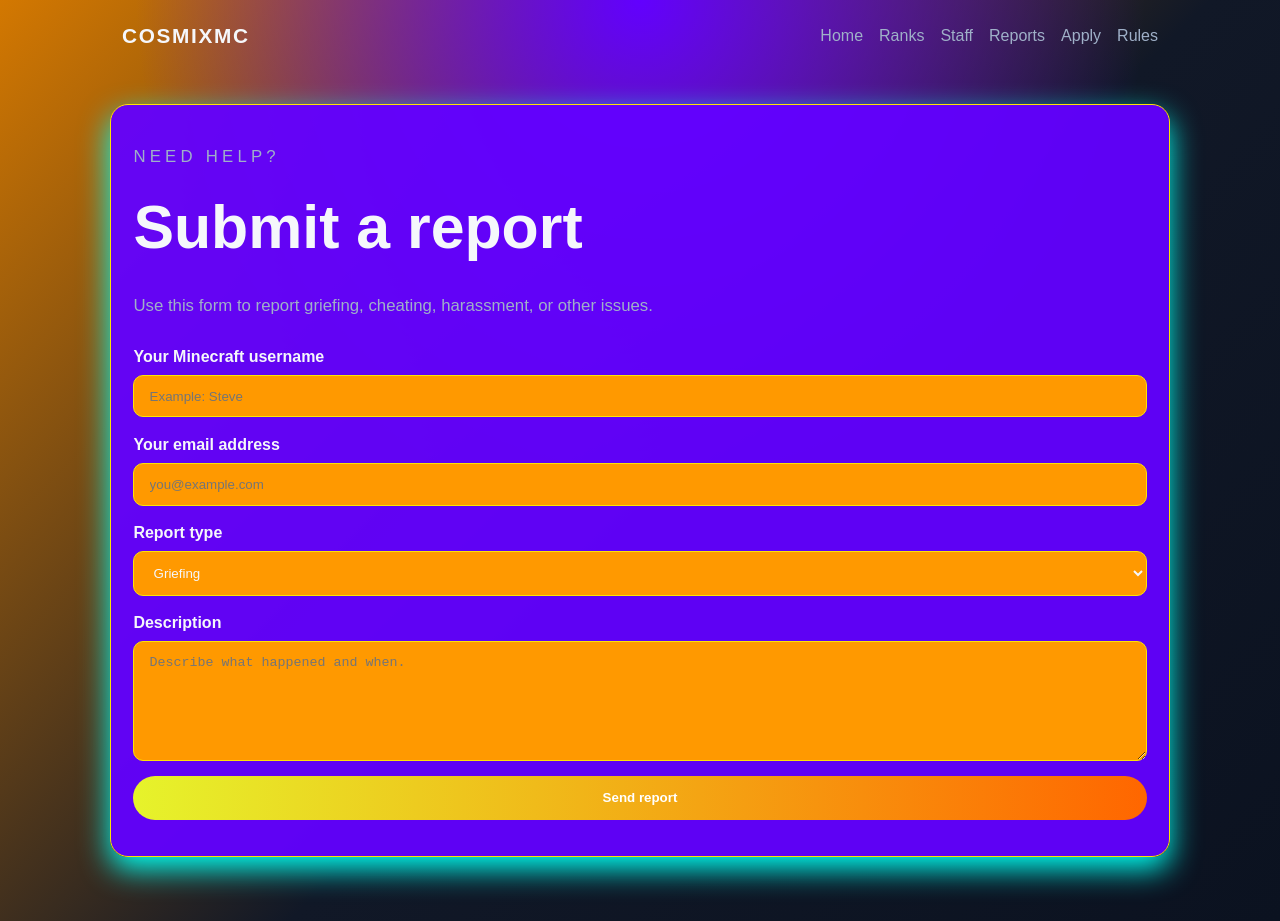
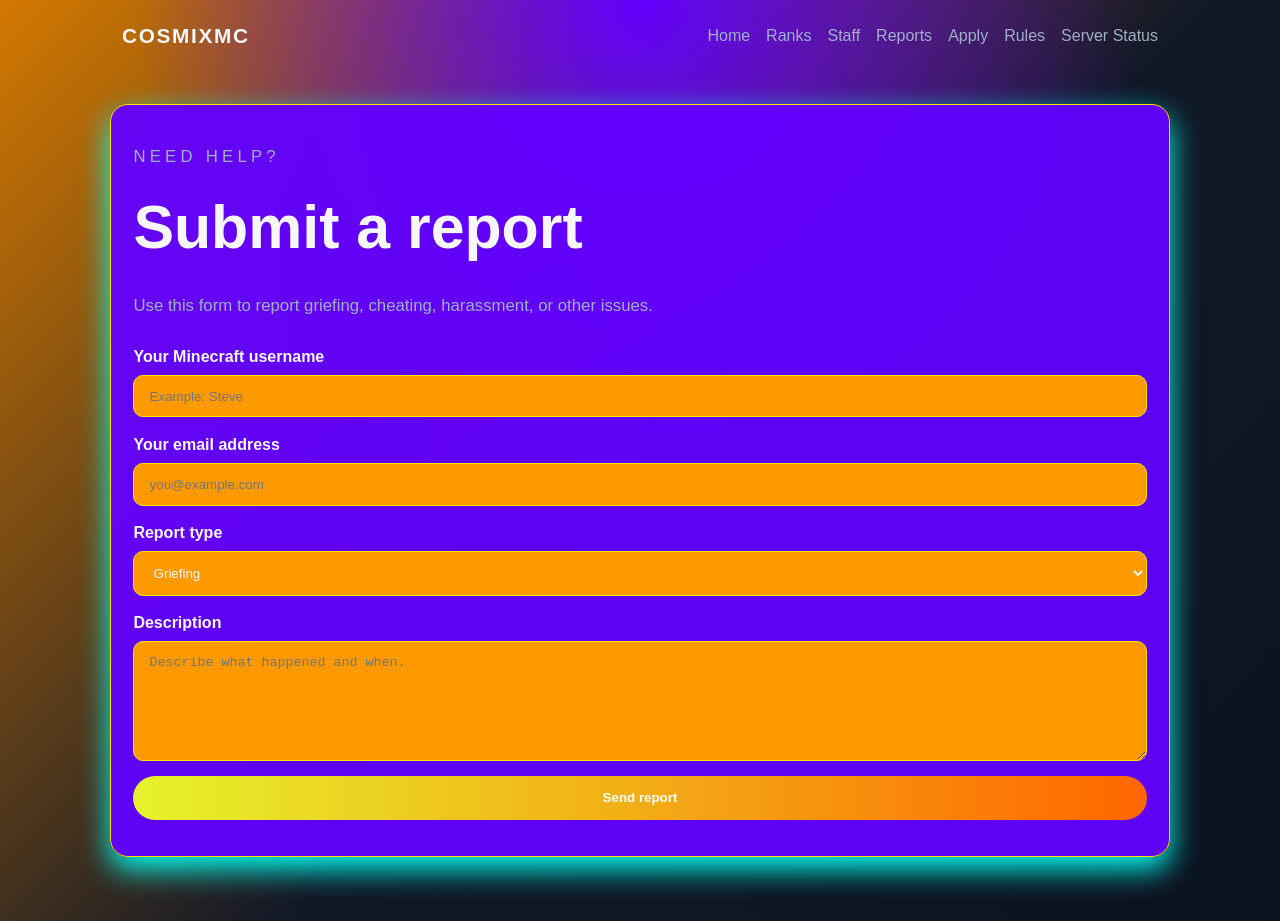
Before and after one commit to jamie666real/cosmix, a website: page pages/reports.html in a window 1280 px wide. Drawn offline with Linux system fonts and the light colour scheme.

Commit message:
fefjwekf

```diff
--- a/pages/reports.html
+++ b/pages/reports.html
@@ -17,6 +17,7 @@
           <a href="reports.html">Reports</a>
           <a href="apply.html">Apply</a>
           <a href="rules.html">Rules</a>
+          <a href="server-status.html">Server Status</a>
         </div>
       </nav>
 
```
